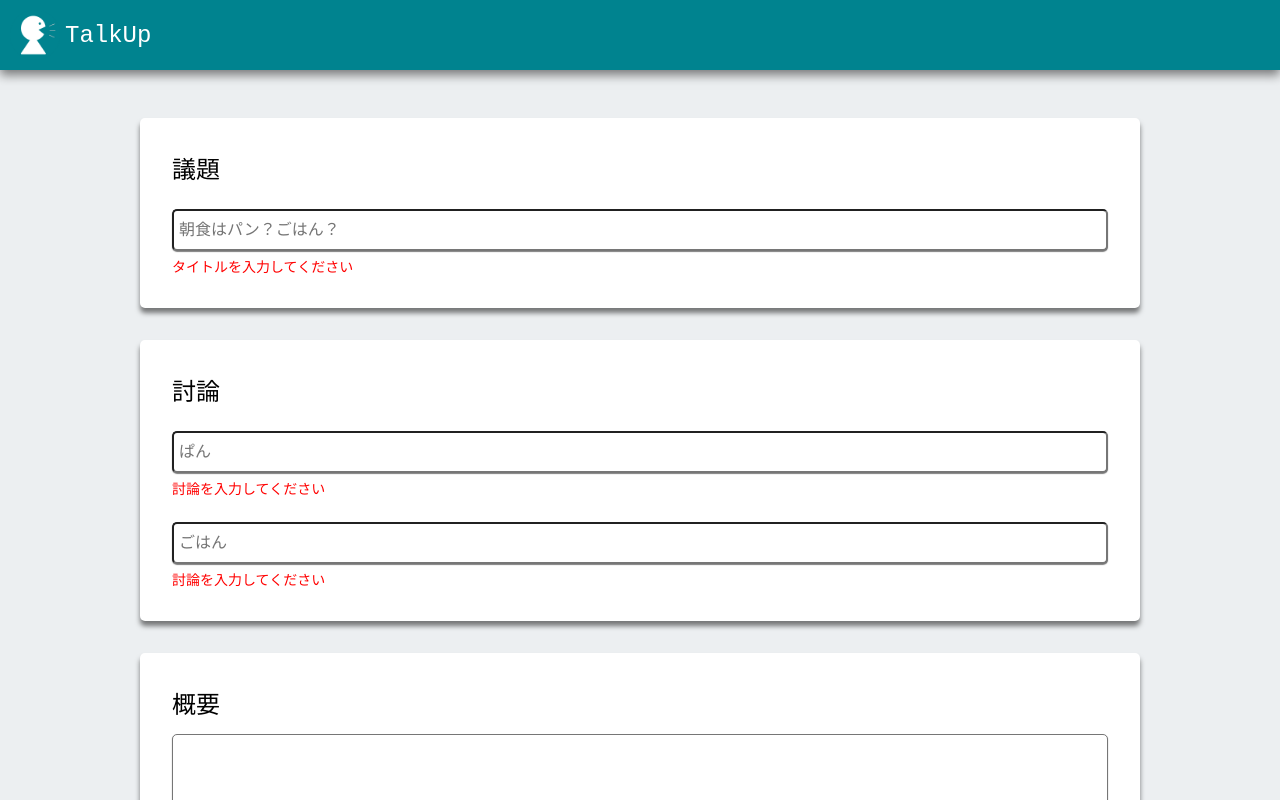
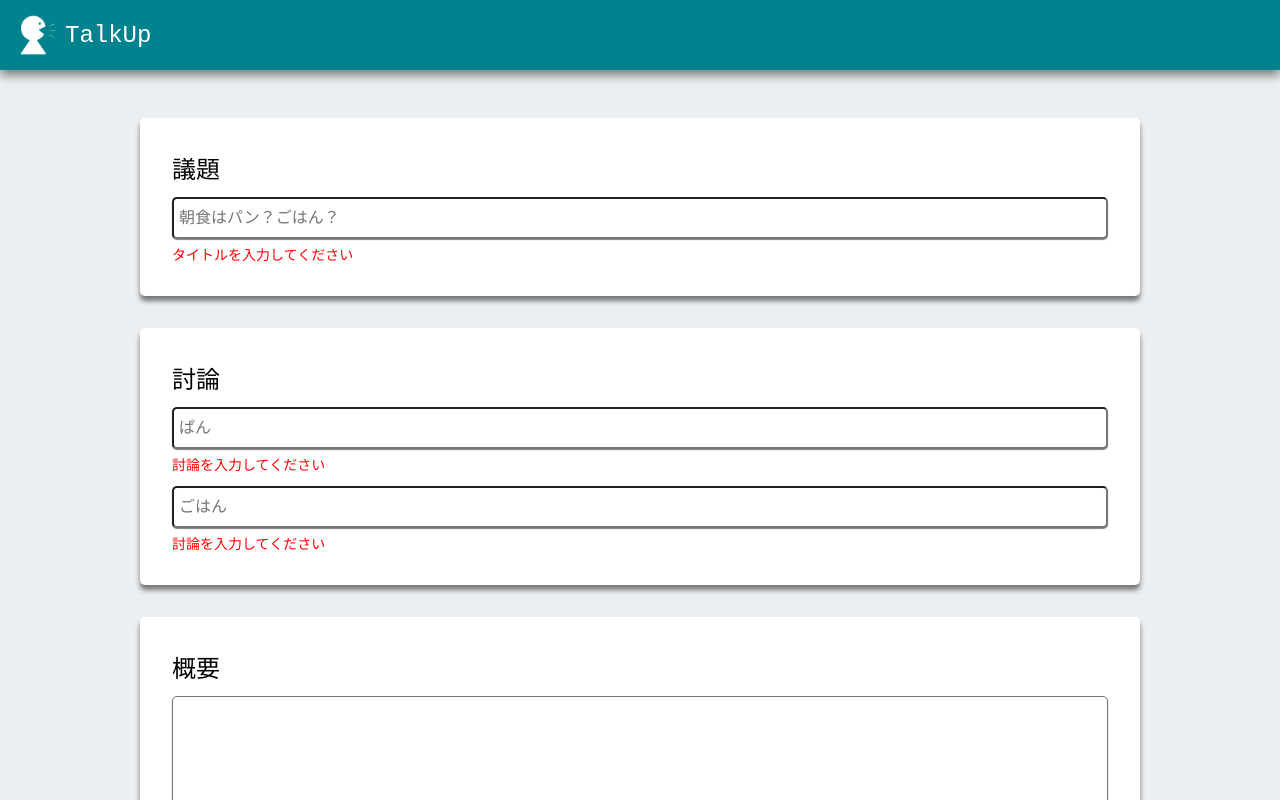
Before and after one commit to sikakou54/Discussion, a Next.js app: page /post in a window 1280 px wide. Shown: the top 800 px of the page. Built offline with nearby package versions, Linux system fonts and the light colour scheme.

Commit message:
first commit

```diff
--- a/styles/Post.module.css
+++ b/styles/Post.module.css
@@ -8,7 +8,7 @@
     height: 42px;
     border-radius: 5px;
     padding: 5px;
-    margin-top: 24px;
+    margin-top: 12px;
     margin-bottom: 5px;
     background-color: white;
     color: black;
@@ -21,7 +21,7 @@
     height: 42px;
     border-radius: 5px;
     padding: 5px;
-    margin-top: 14px;
+    margin-top: 12px;
     margin-bottom: 5px;
     background-color: white;
     color: black;
@@ -39,7 +39,7 @@
     height: 100px;
     border-radius: 5px;
     padding: 5px;
-    margin-top: 14px;
+    margin-top: 12px;
     margin-bottom: 5px;
     background-color: white;
     color: black;
@@ -126,7 +126,6 @@
     }
 
     .discussion {
-        margin-top: 24px;
         font-size: 16px;
     }
 
@@ -171,7 +170,6 @@
     }
 
     .discussion {
-        margin-top: 24px;
         font-size: 16px;
     }
 
```
